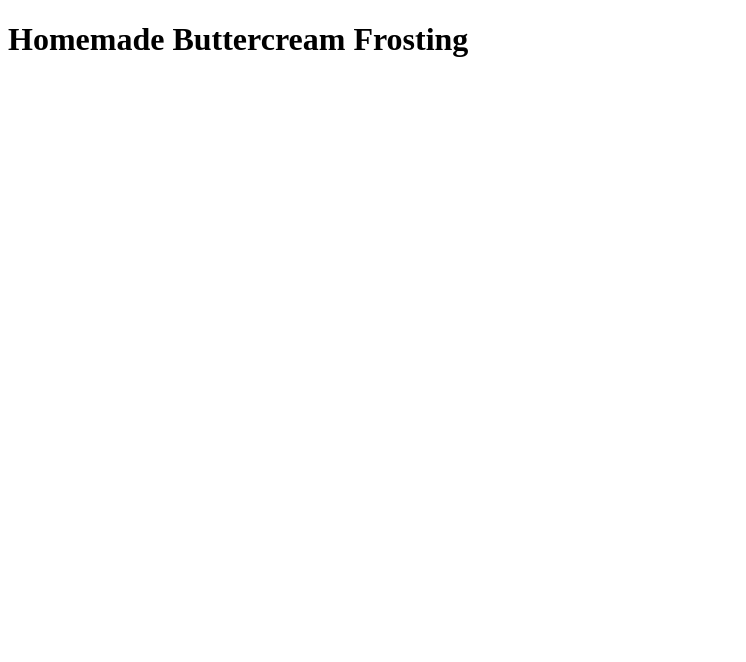
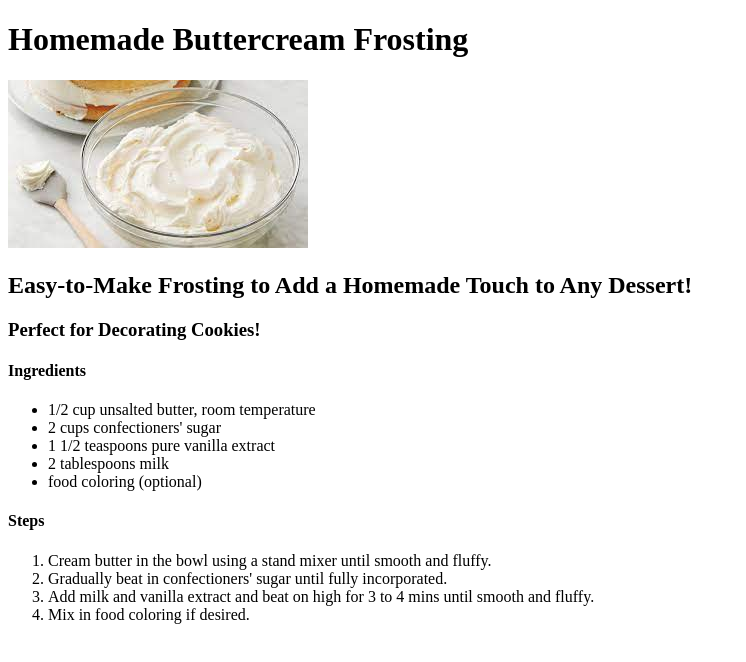
Before and after one commit to samstrawn/odin-recipes, a plain HTML site: page recipes/buttercream-frosting.html in a window 1280 px wide. Shown: the whole page, without its empty margins (0-746 px from the left). Drawn offline with Linux system fonts and the light colour scheme.

Commit message:
Add image, ingrediants, and steps for buttercream-frosting.hmtl

```diff
--- a/recipes/buttercream-frosting.html
+++ b/recipes/buttercream-frosting.html
@@ -7,6 +7,27 @@
 
     <body>
         <h1>Homemade Buttercream Frosting</h1>
+        <img src="../recipes/bcfrosting.jpg" alt="bowl of buttercream frosting">
+        <h2>Easy-to-Make Frosting to Add a Homemade Touch to Any Dessert!</h2>
+        <h3>Perfect for Decorating Cookies!</h3>
+        <h4>Ingredients</h4>
+        <ul>
+            <li>1/2 cup unsalted butter, room temperature</li>
+            <li>2 cups confectioners' sugar</li>
+            <li>1 1/2 teaspoons pure vanilla extract</li>
+            <li>2 tablespoons milk</li>
+            <li>food coloring (optional)</li>
+
+        </ul>
+
+        <h4>Steps</h4>
+        <ol>
+            <li>Cream butter in the bowl using a stand mixer until smooth and fluffy.</li>
+            <li>Gradually beat in confectioners' sugar until fully incorporated.</li>
+            <li>Add milk and vanilla extract and beat on high for 3 to 4 mins until smooth and fluffy.</li>
+            <li>Mix in food coloring if desired.</li>
+        </ol>
+
 
     </body>
 
```
Also changed, not shown: recipes/bcfrosting.jpg (added).
